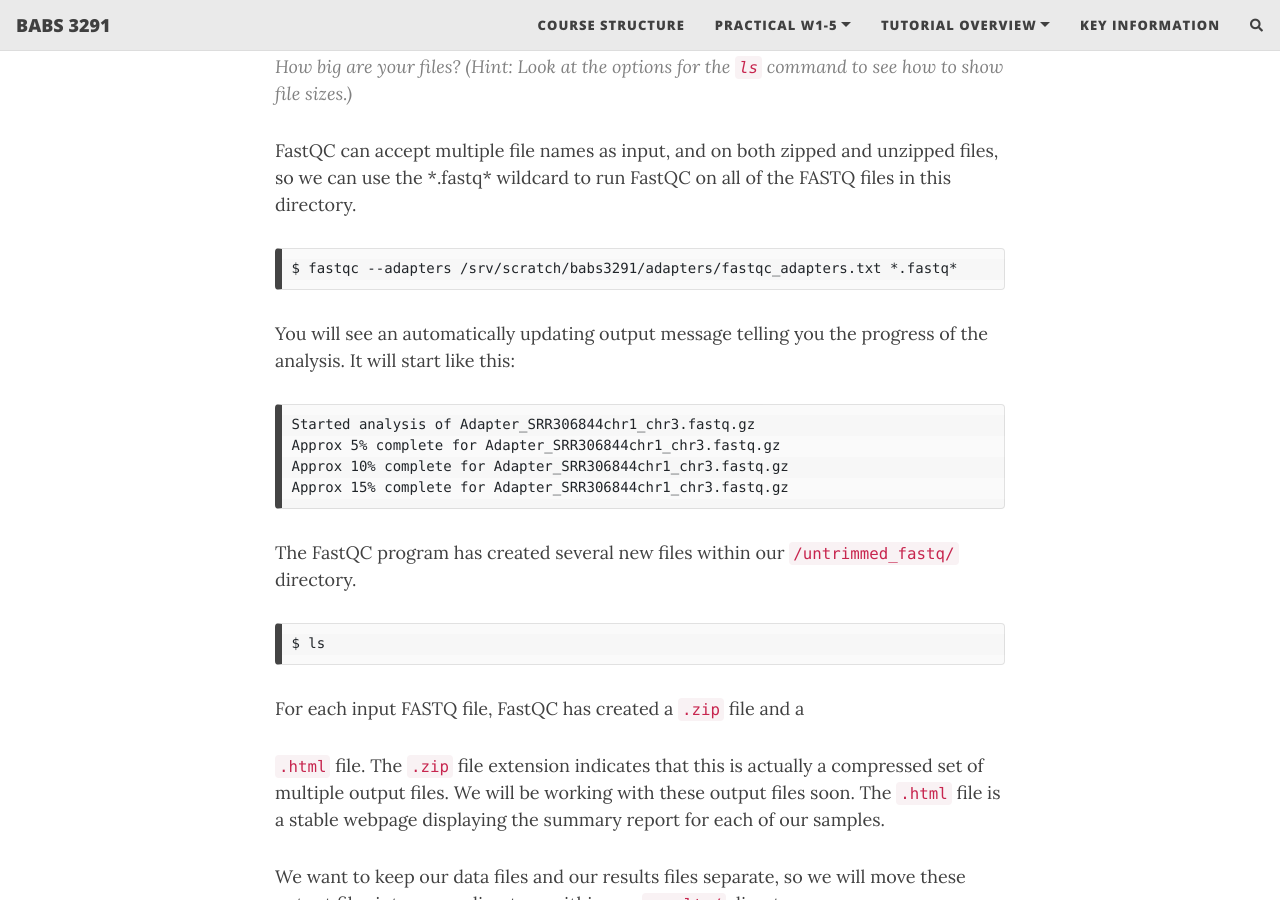
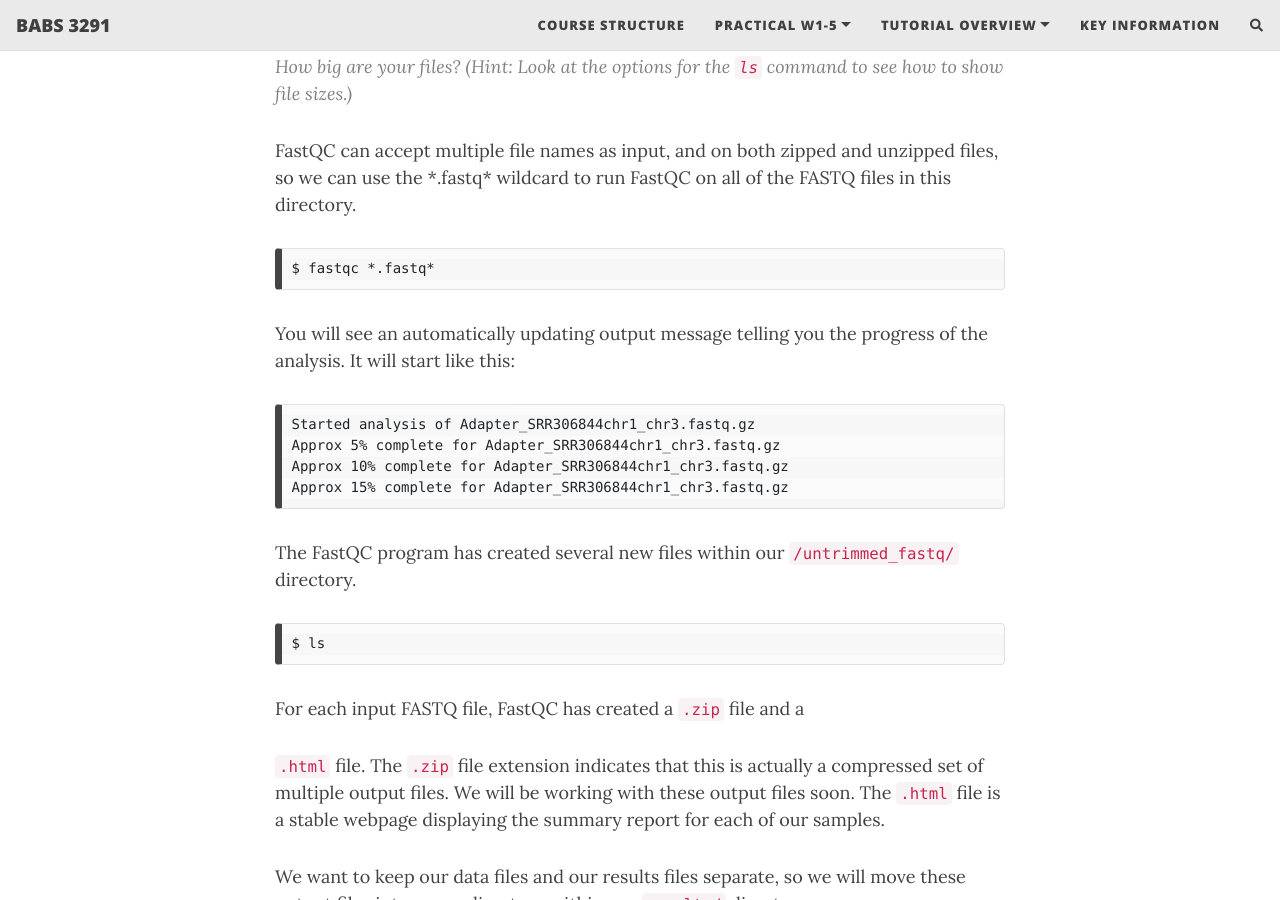
Before and after one commit to theheking/babs-rna-seq-2024, a Jekyll site: the page built from practical_overview/Week3_FASTQC.md, in a window 1280 px wide and 900 px high, scrolled down 10445 px. Built offline with Jekyll 4.4.1, drawn with Linux system fonts in a browser that asks for light colours; nearby versions of some CDN libraries; comment, search, counter and statistics services are not loaded.

Commit message:
Update Week3_FASTQC.md

```diff
--- a/practical_overview/Week3_FASTQC.md
+++ b/practical_overview/Week3_FASTQC.md
@@ -353,7 +353,7 @@ We will now assess the quality of the reads that we downloaded. First, make sure
 
 FastQC can accept multiple file names as input, and on both zipped and unzipped files, so we can use the \*.fastq\* wildcard to run FastQC on all of the FASTQ files in this directory.
 
-    $ fastqc --adapters /srv/scratch/babs3291/adapters/fastqc_adapters.txt *.fastq*
+    $ fastqc *.fastq*
 
 
 You will see an automatically updating output message telling you the progress of the analysis. It will start like this:
```
